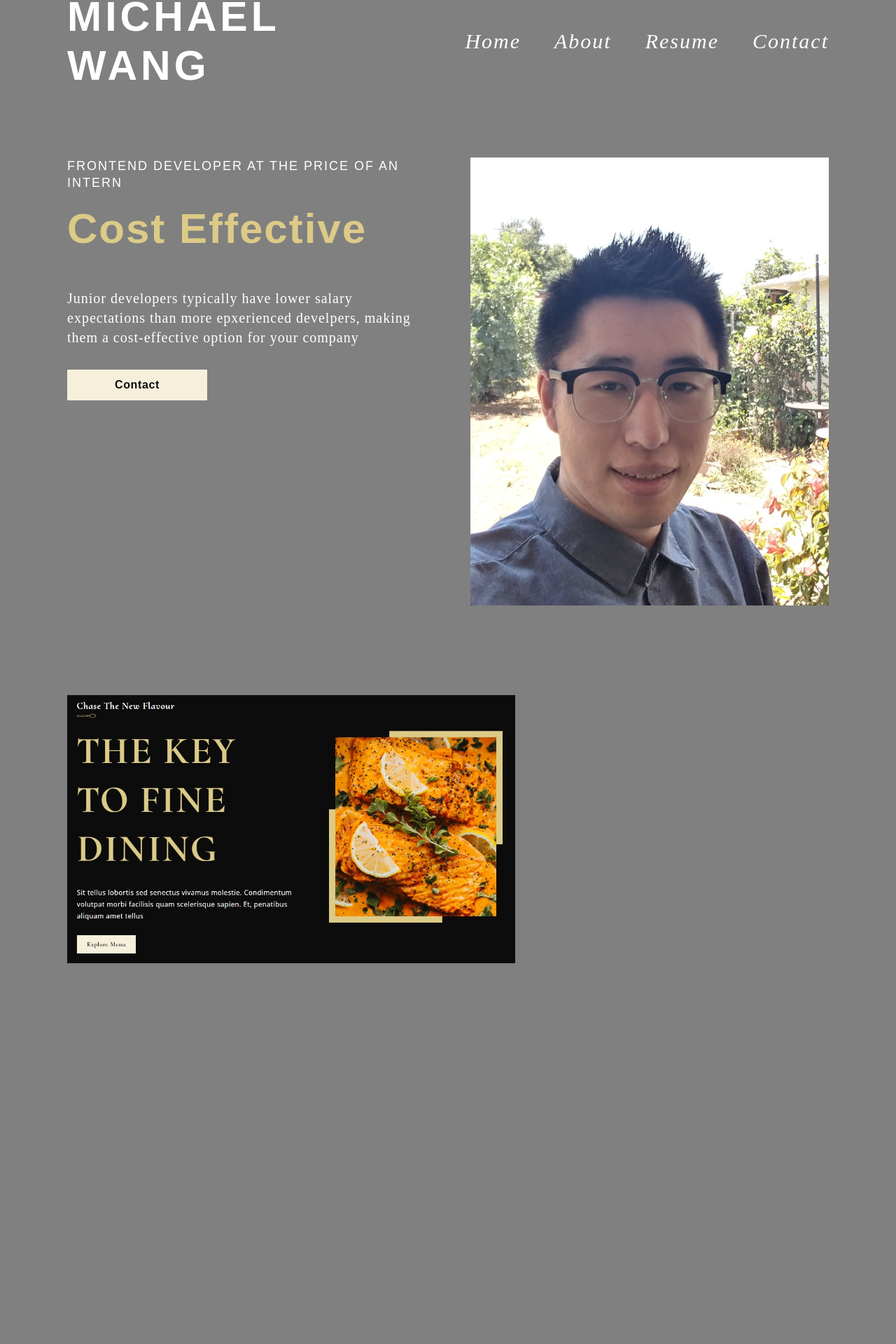
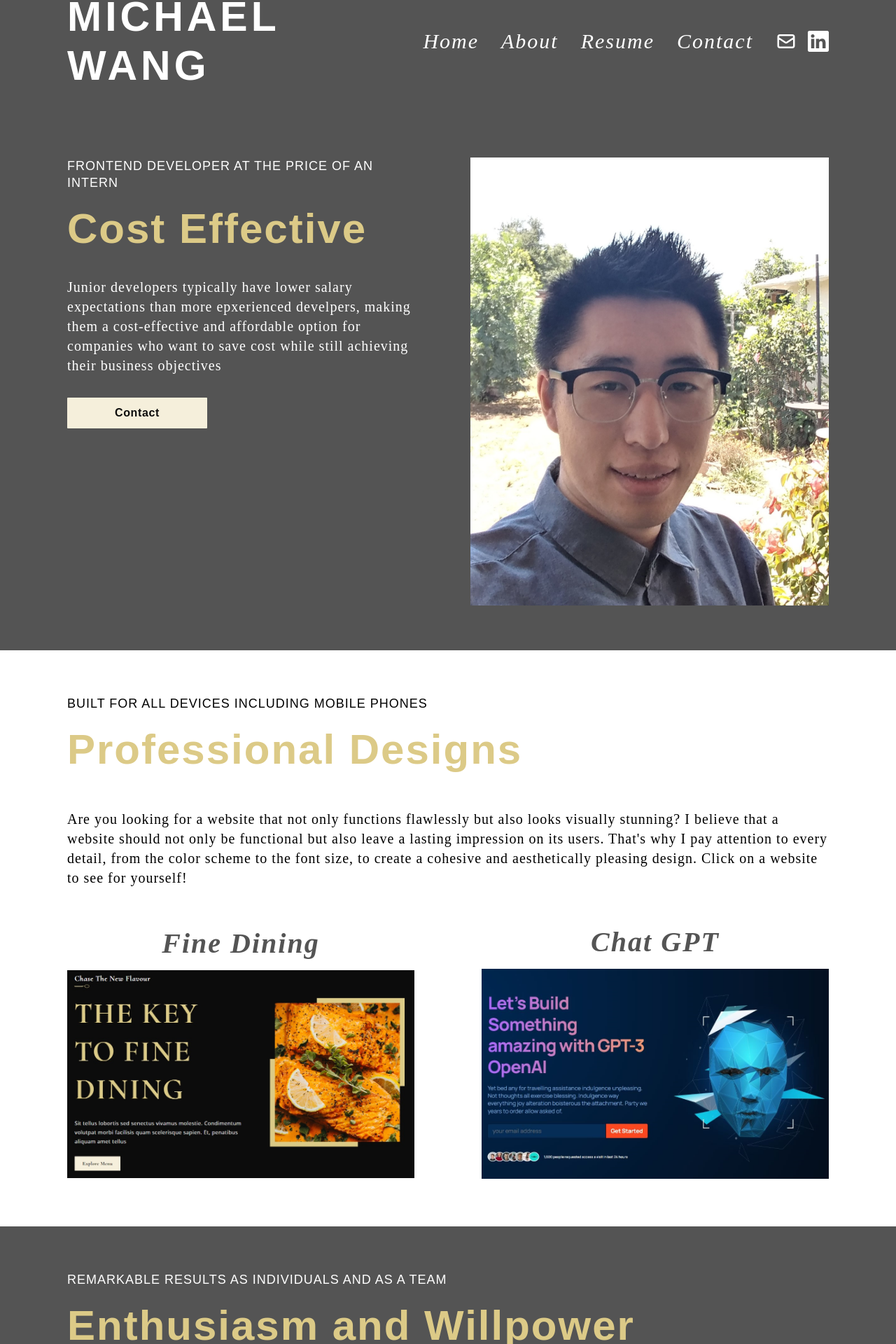
Before and after one commit to michaelwang07/michael_wang_portfolio, a React (Vite) app: page / in a window 1280 px wide. Shown: the part 43-1963 px from the top of the page at 70% size. Before the commit the page ends 1487 px from the top, so only its background shows below. Built offline with nearby package versions, Linux system fonts and the light colour scheme.

Commit message:
fixes for current app and initialized new block

```diff
--- a/src/App.css
+++ b/src/App.css
@@ -1,14 +1,16 @@
 :root {
   --color-golden: #DCCA87;
+  --color-darkgray:  #222831;
   --color-gray: #545454;
-  --color-lightgrey: #AAAAAA;
+  --color-lightgray: #AAAAAA;
+  --color-smoke: #eeeeee;
+  --color-lightblue: #0092ca;
 }
 
 * {
   padding: 0;
   margin: 0;
   scroll-behavior: smooth;
-  background-color: gray;
   /* border: solid red; */
 }
 
@@ -19,6 +21,7 @@ a {
 
 .section__padding {
   padding: 4rem 6rem;
+  min-height: 55vh;
 }
 
 .content-1 {
@@ -26,7 +29,7 @@ a {
   font-size: 18px;
   font-style: normal;
   font-weight: normal;
-  letter-spacing: 2px;
+  letter-spacing: 1px;
   line-height: 24px;
   text-transform: uppercase;
   color: #FFFFFF;
@@ -60,7 +63,7 @@ a {
     font-size: 60px;
     line-height: 75px;
     letter-spacing: 2px;
-    color: #FFFFFF;
+    color: var(--color-golden);
   }
 
   .paragraph-1 {
@@ -100,9 +103,18 @@ a {
   }
 
   @media screen and (max-width: 650px) {
+    .section__padding {
+      padding: 4rem 2rem;
+    }
+
     .header-1 {
       font-size: 36px;
       line-height: 48px;
+    }
+
+    .header-2 {
+      font-size: 44px;
+      line-height: 50px;
     }
 
     .content-2 {
--- a/src/App.jsx
+++ b/src/App.jsx
@@ -1,4 +1,5 @@
 import './App.css'
+import Enthusiasm from './components/enthusiasm/enthusiasm'
 import Intro from './components/intro/Intro'
 import Navbar from './components/navbar/navbar'
 import Websites from './components/websites/websites'
@@ -9,6 +10,7 @@ const App = () => {
       <Navbar />
       <Intro />
       <Websites />
+      <Enthusiasm />
     </div>
   )
 }
--- a/src/components/enthusiasm/enthusiasm.css
+++ b/src/components/enthusiasm/enthusiasm.css
@@ -0,0 +1,9 @@
+.app__enthusiam {
+  background-color: var(--color-gray);
+}
+
+.app__enthusiam-description {
+  display: flex;
+  flex-direction: column;
+  gap: 1rem;
+}
--- a/src/components/enthusiasm/enthusiasm.jsx
+++ b/src/components/enthusiasm/enthusiasm.jsx
@@ -1,11 +1,18 @@
 import React from 'react'
+import './enthusiasm.css'
 
-const enthusiasm = () => {
+const Enthusiasm = () => {
   return (
-    <div>
-
+    <div className='app__enthusiam section__padding'>
+      <div className='app__enthusiam-description'>
+        <h4 className='content-1'>Remarkable results as individuals and as a team</h4>
+        <h1 className='header-2'>Enthusiasm and Willpower</h1>
+        <p className='paragraph-1'>
+        I am passionate about coding and building things that are visually appealing and functional and am eager to learn and improve my skills. I am also open to feedback, suggestions, and training, and receptive to mentorship and coaching from their senior colleagues. My growth mindset and positive energy will have a positive impact on team morale.
+        </p>
+      </div>
     </div>
   )
 }
 
-export default enthusiasm
+export default Enthusiasm
--- a/src/components/intro/Intro.jsx
+++ b/src/components/intro/Intro.jsx
@@ -8,7 +8,7 @@ const Intro = () => {
       <div className='app__intro-description'>
         <h4 className='content-1'>Frontend developer at the price of an intern</h4>
         <h1 className='header-2'>Cost Effective</h1>
-        <p className='paragraph-1'>Junior developers typically have lower salary expectations than more epxerienced develpers, making them a cost-effective option for your company</p>
+        <p className='paragraph-1'>Junior developers typically have lower salary expectations than more epxerienced develpers, making them a cost-effective and affordable option for companies who want to save cost while still achieving their business objectives</p>
         <button className='custom__button'>Contact</button>
       </div>
       <div className='app__intro-image'>
--- a/src/components/intro/intro.css
+++ b/src/components/intro/intro.css
@@ -1,6 +1,7 @@
 .app__intro {
   display: flex;
   flex-direction: row;
+  background-color: var(--color-gray);
 }
 
 .app__intro-description {
@@ -11,13 +12,8 @@
   gap: 1rem;
 }
 
-.app__intro-description h1{
-  color: var(--color-golden);
-}
-
 .app__intro-description p {
-  margin-top: 2rem;
-  margin-bottom: 1rem;
+  margin: 1rem 0;
 }
 
 .app__intro-description button {
@@ -27,10 +23,22 @@
 .app__intro-image {
   flex: 1;
   max-height: 40rem;
+  max-width: 40rem;
 }
 
 .app__intro-image img {
   width: 100%;
   height: 100%;
-  object-fit: cover
+  object-fit: cover;
+
 }
+
+@media screen and (max-width: 750px) {
+  .app__intro-image {
+    display: none;
+  }
+
+  .app__intro-description {
+    padding: 0;
+  }
+}
--- a/src/components/navbar/navbar.css
+++ b/src/components/navbar/navbar.css
@@ -4,6 +4,7 @@
   flex-direction: row;
   padding: 2rem 6rem;
   justify-content: space-between;
+  background-color: var(--color-gray);
 }
 
 .app__navbar-mynmae {
@@ -20,12 +21,24 @@
   display: flex;
   flex-direction: row;
   list-style: none;
-  gap: 3rem;
+  gap: 2rem;
   align-items: center;
 }
 
 .app__navbar-links a {
   font-size: 30px;
+}
+
+.app__navbar-socialmedia {
+  display: flex;
+  justify-content: flex-end;
+  gap: 1rem;
+  margin-top: 7px;
+}
+
+.app__navbar-socialmedia svg {
+  font-size: 30px;
+  color: white;
 }
 
 .app__navbar-smallscreen_links {
--- a/src/components/navbar/navbar.jsx
+++ b/src/components/navbar/navbar.jsx
@@ -1,6 +1,7 @@
 import React from 'react'
 import './navbar.css'
-import {HiOutlineMenu} from 'react-icons/hi'
+import {HiOutlineMenu, HiOutlineMail} from 'react-icons/hi'
+import {BsLinkedin} from 'react-icons/bs'
 
 const navbar = () => {
   const [toggleMenu, setToggleMenu] = React.useState(true);
@@ -25,7 +26,22 @@ const navbar = () => {
         <li>
           <a href="#contact" className='content-2'>Contact</a>
         </li>
+        <li>
+          <div className='app__navbar-socialmedia'>
+            <div className='app__navbar-socialmedia_email'>
+              <a href="mailto:michaelwangcodex@gmail.com">
+                <HiOutlineMail />
+              </a>
+            </div>
+            <div className='app__navbar-socialmedia_linkedin'>
+              <a href="https://www.linkedin.com/in/michael-wang-programming/">
+                <BsLinkedin />
+              </a>
+            </div>
+          </div>
+        </li>
       </ul>
+
       <div className='app__navbar-smallscreen'>
         <div className='app__navbar-smallscreen_menu'>
           <HiOutlineMenu fontSize={30} className='menu' onClick={() => {
--- a/src/components/websites/websites.css
+++ b/src/components/websites/websites.css
@@ -1,7 +1,72 @@
-.app__websites-image {
+.app__websites {
+  display: flex;
+  flex-direction: column;
+  background-color: #fff;
+}
+
+.app__websites-links {
+  display: flex;
+  flex-direction: row;
+  justify-content: center;
+  gap: 6rem;
+}
+
+.app__websites-description {
+  display: flex;
+  flex-direction: column;
+  gap: 1rem;
+}
+
+.app__websites-description h4 {
+  color: black;
+}
+
+.app__websites-description p {
+  color: black;
+  margin: 2rem 0 4rem 0;
+  font-weight: 500;
+}
+
+.app__websites-links{
+  justify-content: center;
+  align-items: center;
+}
+
+.app__websites-links_finedine,
+.app__websites-links_chatgpt
+{
+  display: flex;
+  flex-direction: column;
+  justify-content: center;
+  text-align: center;
+}
+
+.app__websites-links h4 {
+  margin-bottom: 1.5rem;
+  color: var(--color-gray);
+  font-size: 40px;
+}
+
+.app__websites-links h4:hover {
+  color: var(--color-darkgray);
+}
+
+.app__websites-links_image {
   max-width: 50vw;
 }
 
-.app__websites-image img {
+.app__websites-links_image img {
   width: 100%;
+  height: 100%;
+  object-fit: cover
 }
+
+@media screen and (max-width: 1150px) {
+  .app__websites-links {
+    flex-direction: column;
+  }
+
+  .app__websites-links_image {
+    max-width: 90vw;
+  }
+}
--- a/src/components/websites/websites.jsx
+++ b/src/components/websites/websites.jsx
@@ -1,12 +1,31 @@
 import React from 'react'
 import './websites.css'
 import Fine_Dining from '../../assets/fine_dining.jpg'
+import GPT from '../../assets/22.jpg'
 
 const Websites = () => {
   return (
     <div className='app__websites section__padding'>
-      <div className='app__websites-image'>
-        <a href=""><img src={Fine_Dining} alt="" /></a>
+      <div className='app__websites-description'>
+        <h4 className='content-1'> Built for all devices including mobile phones</h4>
+        <h1 className='header-2'>Professional Designs</h1>
+        <p className='paragraph-1'>
+        Are you looking for a website that not only functions flawlessly but also looks visually stunning? I believe that a website should not only be functional but also leave a lasting impression on its users. That's why I pay attention to every detail, from the color scheme to the font size, to create a cohesive and aesthetically pleasing design. Click on a website to see for yourself!
+        </p>
+      </div>
+      <div className='app__websites-links'>
+        <div className='app__websites-links_finedine'>
+          <a href="https://michaelwang07.github.io/fine_dining_react/" className='content-2' ><h4>Fine Dining</h4></a>
+          <div className='app__websites-links_image'>
+            <a href="https://michaelwang07.github.io/fine_dining_react/"><img src={Fine_Dining} alt="" /></a>
+          </div>
+        </div>
+        <div className='app__websites-links_chatgpt'>
+          <a href="https://michaelwang07.github.io/react_app_one/" className='content-2' ><h4>Chat GPT</h4></a>
+          <div className='app__websites-links_image'>
+            <a href="https://michaelwang07.github.io/react_app_one/"><img src={GPT} alt="" /></a>
+          </div>
+        </div>
       </div>
     </div>
   )
```
Also changed, not shown: src/assets/22.jpg, src/assets/coding_portfolio.jpg (added).
